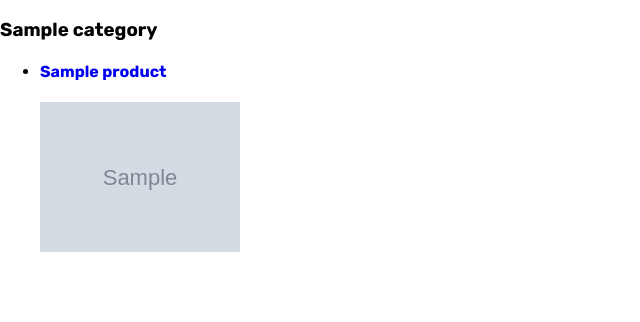
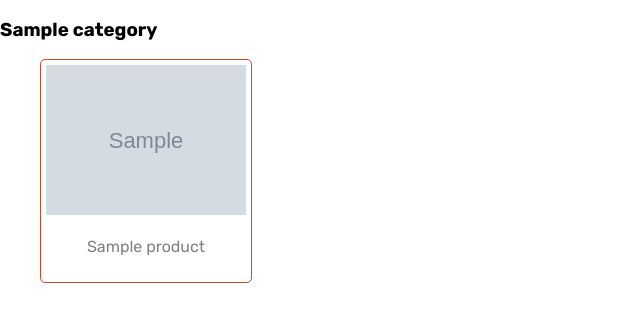
Before and after one commit to nikotlichnik/pizza-store, a Django app: template pizza_store_app/templates/pizza_store_app/catalog.html in a window 1280 px wide. Shown: the part 101-423 px from the top of the page, without its empty margins (0-640 px from the left). Run offline with Django 3.2, Linux system fonts and the light colour scheme; the template is opened without the code that fills it: most values are stand-ins (such as "Sample title", 1, 10 or a date in 2020); grey boxes marked "Sample" are stand-in pictures.

Commit message:
adding some styles to catalog page

```diff
--- a/pizza_store_app/templates/pizza_store_app/catalog.html
+++ b/pizza_store_app/templates/pizza_store_app/catalog.html
@@ -3,11 +3,11 @@
 {% block content %}
     {% for category, product_list in products %}
         <h3>{{ category }}</h3>
-        <ul>
+        <ul class="catalog">
             {% for product in product_list %}
-                <li>
-                    <h4><a href="{% url 'pizza_store_app:product_detail' product.id %}">{{ product.name }}</a></h4>
-                    <img class="product__image" src="{{ product.image.url }}" alt="{{ product.name }}" width="200">
+                <li class="catalog__item">
+                    <h4 class="catalog__item-title"><a href="{% url 'pizza_store_app:product_detail' product.id %}">{{ product.name }}</a></h4>
+                    <img class="catalog__item-image" src="{{ product.image.url }}" alt="{{ product.name }}" width="200">
                     <form>
                         {% csrf_token %}
 
--- a/static/css/style.css
+++ b/static/css/style.css
@@ -16,6 +16,11 @@ a{
     text-decoration: none;
 }
 
+img{
+    width: 100%;
+    height: auto;
+}
+
 .page-header{
     display: flex;
     padding: 10px 20px;
@@ -31,3 +36,38 @@ a{
 .page-header__title a:visited{
     color: white;
 }
+
+.catalog{
+    display: flex;
+    flex-wrap: wrap;
+
+    list-style: none;
+}
+
+.catalog__item{
+    display: flex;
+    flex-direction: column;
+    width: 200px;
+    padding: 5px;
+    margin-right: 20px;
+    margin-bottom: 20px;
+
+    border: 1px solid var(--darkorange);
+    border-radius: 5px;
+}
+
+.catalog__item-title{
+    order: 1;
+
+    color: black;
+    font-weight: 400;
+    text-align: center;
+}
+
+.catalog__item-title a{
+    color: gray;
+}
+
+.catalog__item-image{
+
+}
```
Also changed, not shown: db.sqlite3.
